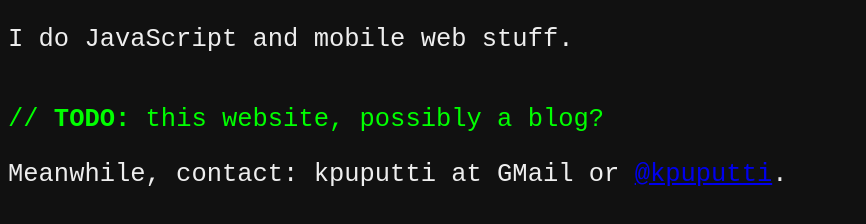
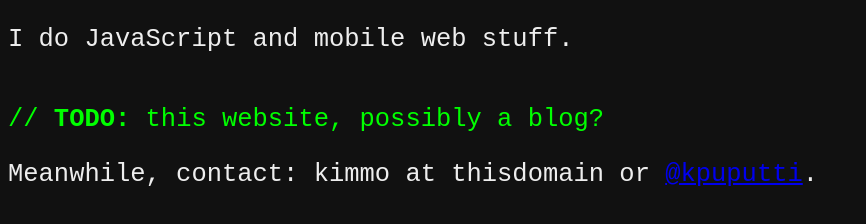
Before and after one commit to kpuputti/kpuputti.fi, a plain HTML site: page index.html in a window 1280 px wide. Shown: the whole page, without its empty margins (0-866 px from the left). Drawn offline with Linux system fonts and the light colour scheme.

Commit message:
Change email address.

```diff
--- a/index.html
+++ b/index.html
@@ -11,6 +11,6 @@
   <body>
     <p>I do JavaScript and mobile web stuff.</p>
     <p class="todo">// <b>TODO:</b> this website, possibly a blog?</p>
-    <p>Meanwhile, contact: kpuputti at GMail or <a href="https://twitter.com/kpuputti">@kpuputti</a>.</p>
+    <p>Meanwhile, contact: kimmo at thisdomain or <a href="https://twitter.com/kpuputti">@kpuputti</a>.</p>
   </body>
 </html>
```
